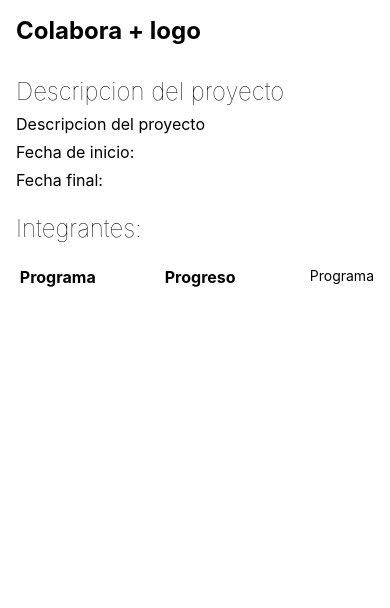
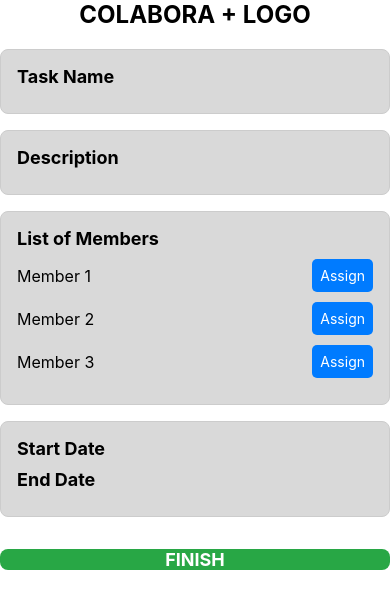
Before and after one commit to CharlyMoh/project-colabora-plus, a React Native app: screen / in a window 390 px wide. Shown: the top 608 px of the page. Built offline with nearby package versions, Linux system fonts and the light colour scheme.

Commit message:
First view of "TaskScreen Admin"

```diff
--- a/App.js
+++ b/App.js
@@ -1,12 +1,14 @@
 import {View, Text, StyleSheet} from 'react-native';
 import ProjectDetail from './src/screens/ProjectDetails';
+import TaskDetailAdmin from './src/screens/TaskScreenAdmin';
+
 
 
 const App = () => {
 
   return(
     //Aqui se llaman todos los componentes a mostrar
-    <ProjectDetail/>
+    <TaskDetailAdmin/>
   )
 }
 
--- a/src/screens/ProjectDetails.js
+++ b/src/screens/ProjectDetails.js
@@ -1,72 +1,91 @@
-import { SafeAreaView, View, Text, FlatList} from "react-native";
-import { StyleSheet } from "react-native";
-
+import React from 'react';
+import { SafeAreaView, View, Text, FlatList, StyleSheet } from 'react-native';
 
 const ProjectDetail = () => {
-    //Visual components of project screen
+    const members = [
+        { id: '1', name: 'Integrante 1', progress: 'Progreso' },
+        { id: '2', name: 'Integrante 2', progress: 'Progreso' },
+        { id: '3', name: 'Integrante 3', progress: 'Progreso' },
+    ];
+
+    const renderItem = ({ item }) => (
+        <View style={styles.memberContainer}>
+            <Text style={styles.memberName}>{item.name}</Text>
+            <Text style={styles.memberProgress}>{item.progress}</Text>
+        </View>
+    );
+
     return (
-        <View style={styles.container}>
-            <Text style= {styles.tittle}>Colabora + logo</Text>
-            <Text style= {styles.subtittle}>Descripcion del proyecto</Text>
-            <Text style= {styles.text}>Descripcion del proyecto</Text>
-            <Text style= {styles.text}>Fecha de inicio:</Text>
-            <Text style= {styles.text}>Fecha final:</Text>
-            <Text style= {styles.subtittle}>Integrantes:</Text>
-                <View style={styles.table} >
-                    <View style= {styles.header}>
-                    <Text style={styles.headerCell}> Programa</Text>
-                    <Text style={styles.headerCell}> Progreso</Text>
-                    <Text> Programa</Text>
-                    </View>
-                </View>
-        </View>
-    )
-}
+        <SafeAreaView style={styles.container}>
+            <Text style={styles.title}>COLABORA + Logo</Text>
+
+            {/* Recuadro para la descripción del proyecto */}
+            <View style={styles.sectionContainer}>
+                <Text style={styles.subtitle}>Descripción del proyecto</Text>
+                <Text style={styles.text}>Nombre proyecto</Text>
+                <Text style={styles.text}>Fecha de inicio:</Text>
+                <Text style={styles.text}>Fecha final:</Text>
+            </View>
+
+            {/* Recuadro para la tabla de integrantes */}
+            <View style={styles.sectionContainer}>
+                <Text style={styles.subtitle}>Integrantes:</Text>
+                <FlatList
+                    data={members}
+                    renderItem={renderItem}
+                    keyExtractor={item => item.id}
+                />
+            </View>
+        </SafeAreaView>
+    );
+};
 
 const styles = StyleSheet.create({
-    container:{
+    container: {
         flex: 1,
         padding: 16,
-        backgroundColor: '#fff'
+        backgroundColor: '#fff',
     },
-    tittle: {
+    title: {
         fontSize: 24,
         fontWeight: 'bold',
-        marginBottom: 16
+        marginBottom: 16,
+        textAlign: 'center',
     },
-    subtittle: {
-        fontSize: 24,
-        fontWeight: '16',
-        marginTop: 16,
-        marginBottom: 8
+    subtitle: {
+        fontSize: 20,
+        fontWeight: 'bold',
+        marginBottom: 8,
     },
     text: {
         fontSize: 16,
-        marginBottom: 8
+        marginBottom: 8,
     },
-    table:{
-        marginTop: 16
+    sectionContainer: {
+        borderWidth: 1,
+        borderColor: '#ccc',
+        borderRadius: 8,
+        padding: 16,
+        marginBottom: 16,
+        backgroundColor: '#D9D9D9'
     },
-    header: {
+    memberContainer: {
         flexDirection: 'row',
-        borderBottomWidth: '#000',
-        paddingBottom : 8
+        justifyContent: 'space-between',
+        alignItems: 'center',
+        backgroundColor: '#e0f7fa', // Color de fondo para cada integrante
+        padding: 10,
+        borderRadius: 8,
+        marginBottom: 8,
     },
-    headerCell:{
-        flex:1,
+    memberName: {
+        fontSize: 16,
         fontWeight: 'bold',
-        fontSize: 16
     },
-    row: {
-        flexDirection: 'row',
-        borderBottomWidth: 1,
-        borderBottomColor: '#ccc',
-        paddingVertical: 8
+    memberProgress: {
+        fontSize: 16,
+        color: '#00796b', // Color del texto de progreso
     },
-    cell: {
-        flex:1,
-        fontSize:16
-    }
-})
+});
 
 export default ProjectDetail;
--- a/src/screens/TaskScreenAdmin.js
+++ b/src/screens/TaskScreenAdmin.js
@@ -0,0 +1,108 @@
+import React from 'react';
+import { SafeAreaView, View, Text, StyleSheet, TouchableOpacity } from 'react-native';
+
+const TaskDetailAdmin = () => {
+    const members = [
+        { id: 1, name: 'Member 1' },
+        { id: 2, name: 'Member 2' },
+        { id: 3, name: 'Member 3' },
+    ];
+
+    return (
+        <SafeAreaView style={styles.container}>
+            <Text style={styles.title}>COLABORA + LOGO</Text>
+
+            <View style={styles.box}>
+                <Text style={styles.subtitle}>Task Name</Text>
+            </View>
+
+
+            <View style={styles.box}>
+                <Text style={styles.subtitle}>Description</Text>
+            </View>
+
+
+            <View style={styles.box}>
+                <Text style={styles.subtitle}>List of Members</Text>
+                {members.map((member) => (
+                    <View key={member.id} style={styles.memberRow}>
+                        <Text style={styles.memberName}>{member.name}</Text>
+                        <TouchableOpacity style={styles.assignButton}>
+                            <Text style={styles.buttonText}>Assign</Text>
+                        </TouchableOpacity>
+                    </View>
+                ))}
+            </View>
+
+
+            <View style={styles.box}>
+                <Text style={styles.subtitle}>Start Date</Text>
+                <Text style={styles.subtitle}>End Date</Text>
+            </View>
+
+
+            <TouchableOpacity style={styles.finishButton}>
+                <Text style={styles.finishButtonText}>FINISH</Text>
+            </TouchableOpacity>
+        </SafeAreaView>
+    );
+};
+
+// Styles
+const styles = StyleSheet.create({
+    container: {
+        flex: 1,
+        padding: 16,
+        backgroundColor: '#fff',
+    },
+    title: {
+        fontSize: 24,
+        fontWeight: 'bold',
+        textAlign: 'center',
+        marginBottom: 20,
+    },
+    box: {
+        borderWidth: 1,
+        borderColor: '#ccc',
+        borderRadius: 8,
+        padding: 16,
+        marginBottom: 16,
+        backgroundColor: '#D9D9D9',
+    },
+    subtitle: {
+        fontSize: 18,
+        fontWeight: 'bold',
+        marginBottom: 10,
+    },
+    memberRow: {
+        flexDirection: 'row',
+        justifyContent: 'space-between',
+        alignItems: 'center',
+        marginBottom: 10,
+    },
+    memberName: {
+        fontSize: 16,
+    },
+    assignButton: {
+        backgroundColor: '#007bff',
+        padding: 8,
+        borderRadius: 5,
+    },
+    buttonText: {
+        color: '#fff',
+        fontSize: 14,
+    },
+    finishButton: {
+        backgroundColor: '#28a745',
+        borderRadius: 8,
+        alignItems: 'center',
+        marginTop: 16,
+    },
+    finishButtonText: {
+        color: '#fff',
+        fontSize: 18,
+        fontWeight: 'bold',
+    },
+});
+
+export default TaskDetailAdmin;
```
